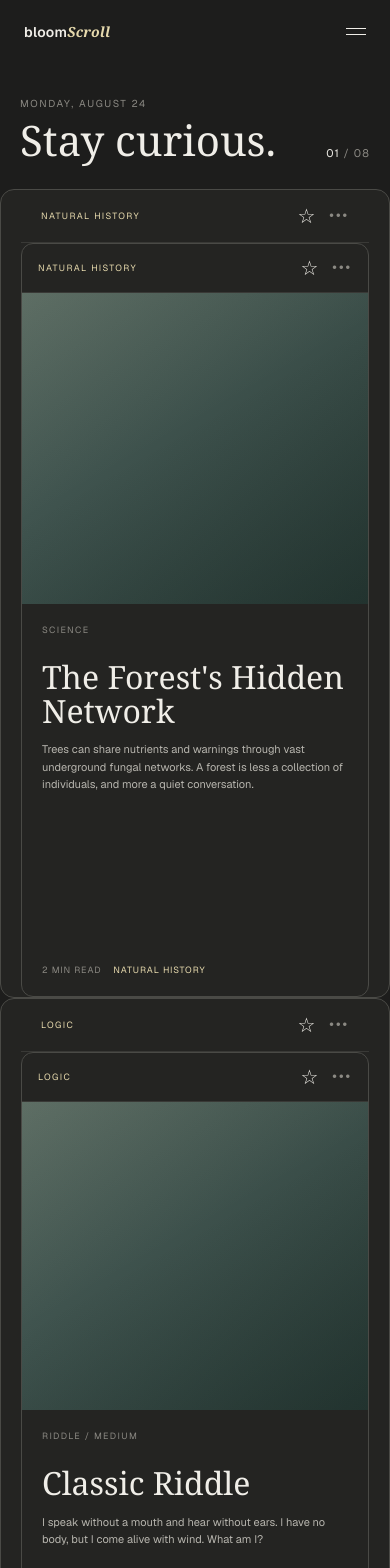
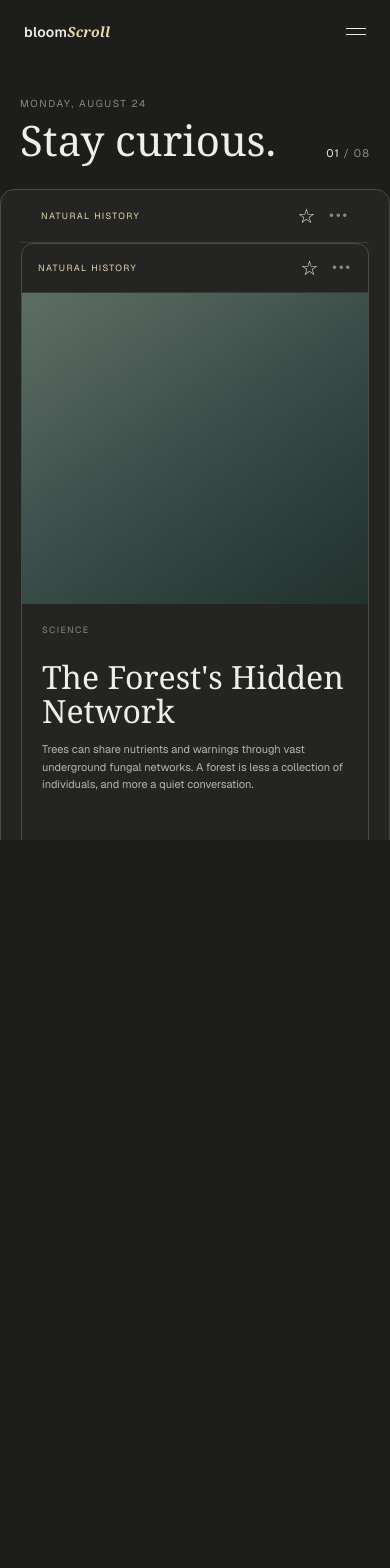
Before and after one commit to ndorsett333/bloomScroll, a Next.js app: page / in a window 390 px wide. Shown: the top 1568 px of the page. After the commit the page ends 844 px from the top, so only its background shows below. Built offline with nearby package versions, Linux system fonts and the light colour scheme.

Commit message:
add card snapping for scroll

```diff
--- a/src/app/page.module.css
+++ b/src/app/page.module.css
@@ -10,14 +10,19 @@
 .sidebarFooter strong { color: var(--ink); font-weight: 500; }
 .statusDot { width: 7px; height: 7px; margin-top: 3px; border-radius: 50%; background: #c2d49c; }
 .mobileHeader { display: none; }
-.feed { display: flex; min-width: 0; height: 100svh; flex-direction: column; overflow-y: scroll; scroll-snap-type: y mandatory; scroll-behavior: smooth; padding: 0; --topline-h: 96px; }
+.feed { display: flex; min-width: 0; height: 100svh; flex-direction: column; overflow: hidden; padding: 0; --topline-h: 96px; touch-action: pan-x; }
+.feed:focus { outline: 0; }
 .feedScroller { display: flex; flex-direction: column; }
 .feedTopline { display: flex; position: sticky; top: 0; z-index: 2; align-items: end; justify-content: space-between; width: 100%; max-width: 750px; margin: 0 auto; padding: 3vh clamp(28px, 6vw, 96px) 1.5vh; background: #1d1d1c; }
 .eyebrow { margin: 0 0 10px; color: var(--muted); font-size: 10px; letter-spacing: .16em; text-transform: uppercase; }
 .feedTopline h1 { margin: 0; font-family: Georgia, serif; font-size: clamp(34px, 5vw, 64px); font-weight: 400; line-height: .95; letter-spacing: 0; }
 .counter { color: var(--muted); font-size: 11px; letter-spacing: .1em; }
 .counter span { color: var(--ink); }
-.learningCard { width: 100%; max-width: 750px; margin: 0 auto; border: 1px solid #4a4a46; border-radius: 18px; overflow: hidden; background: #242422; scroll-snap-align: start; scroll-snap-stop: always; scroll-margin-top: var(--topline-h, 96px); display: flex; flex-direction: column; min-height: calc(100svh - 120px - var(--topline-h, 96px)); padding: 0 clamp(28px, 6vw, 96px); }
+.learningCard { width: 100%; max-width: 750px; margin: 0 auto; border: 1px solid #4a4a46; border-radius: 18px; overflow: hidden; background: #242422; display: flex; flex-direction: column; min-height: calc(100svh - 120px - var(--topline-h, 96px)); padding: 0 clamp(28px, 6vw, 96px); }
+.enterNext { animation: card-enter-next 360ms cubic-bezier(.22, .8, .25, 1) both; }
+.enterPrevious { animation: card-enter-previous 360ms cubic-bezier(.22, .8, .25, 1) both; }
+@keyframes card-enter-next { from { opacity: 0; transform: translateY(32px); } to { opacity: 1; transform: translateY(0); } }
+@keyframes card-enter-previous { from { opacity: 0; transform: translateY(-32px); } to { opacity: 1; transform: translateY(0); } }
 .cardHeader { display: flex; align-items: center; justify-content: space-between; padding: 16px 20px; border-bottom: 1px solid var(--line); }
 .topic { color: var(--cream); font-size: 9px; letter-spacing: .15em; }
 .cardActions { display: flex; gap: 14px; }
@@ -43,5 +48,5 @@
 .nextCue { display: flex; gap: 12px; align-items: center; width: 100%; max-width: 750px; margin: 2vh auto 7vh; color: var(--muted); font-size: 10px; letter-spacing: .08em; text-transform: uppercase; scroll-snap-align: start; }.nextLine { width: 28px; height: 1px; background: var(--line); }.downArrow { margin-left: auto; color: var(--cream); font-size: 18px; }
 .sideNote { display: flex; flex-direction: column; justify-content: center; height: 100svh; border-left: 1px solid var(--line); padding: 32px; }.sideNote h2 { margin: 16px 0 25px; font-family: Georgia, serif; font-size: 31px; font-weight: 400; line-height: 1.02; }.noteRule { width: 100%; height: 1px; background: var(--line); }.noteText { max-width: 180px; color: var(--muted); font-size: 12px; line-height: 1.6; }.noteIndex { margin-top: 70px; color: var(--cream); font-family: Georgia, serif; font-size: 25px; }
 
-@media (max-width: 900px) { .page { display: block; height: auto; overflow: visible; }.sidebar, .sideNote { display: none; }.mobileHeader { display: flex; align-items: center; justify-content: space-between; padding: 22px 24px; }.mark span { color: var(--cream); font-family: Georgia, serif; font-style: italic; }.iconButton { display: grid; gap: 5px; padding: 5px 0; }.iconButton span { display: block; width: 20px; height: 1px; background: var(--ink); }.feed { height: auto; min-height: 100svh; overflow-y: visible; }.feedTopline { padding: 4vh 20px 2vh; }.cardBody { min-height: 390px; }.illustration { min-height: 390px; } }
+@media (max-width: 900px) { .page { display: block; height: 100svh; overflow: hidden; }.sidebar, .sideNote { display: none; }.mobileHeader { display: flex; align-items: center; justify-content: space-between; padding: 22px 24px; }.mark span { color: var(--cream); font-family: Georgia, serif; font-style: italic; }.iconButton { display: grid; gap: 5px; padding: 5px 0; }.iconButton span { display: block; width: 20px; height: 1px; background: var(--ink); }.feed { height: calc(100svh - 67px); min-height: 0; }.feedTopline { padding: 4vh 20px 2vh; }.cardBody { min-height: 390px; }.illustration { min-height: 390px; } }
 @media (max-width: 600px) { .feedTopline { margin-bottom: 12px; }.feedTopline h1 { font-size: 42px; }.learningCard { border-radius: 14px; min-height: calc(100svh - 100px); padding: 0 20px; }.cardBody { display: flex; flex-direction: column; }.illustration { min-height: 220px; }.sun { top: 15%; right: 18%; width: 44px; height: 44px; }.mountain { border-right-width: 130px; border-bottom-width: 200px; border-left-width: 130px; }.mountainTwo { border-right-width: 160px; border-left-width: 160px; }.tree { height: 155px; }.tree::before, .tree::after { bottom: 75px; width: 95px; height: 120px; }.lessonCopy { min-height: 335px; padding: 25px; }.lessonCopy h2 { margin: 18px 0 15px; font-size: 41px; }.description { font-size: 11px; }.nextCue { margin: 2vh 20px 7vh; } }
--- a/src/app/page.tsx
+++ b/src/app/page.tsx
@@ -1,3 +1,6 @@
+"use client";
+
+import { useRef, useState } from "react";
 import styles from "./page.module.css";
 import { dummyContent } from "@/data/dummy-content";
 import { ArticleCard } from "@/components/ArticleCard";
@@ -6,7 +9,50 @@ import { PuzzleCard } from "@/components/PuzzleCard";
 import { QuizCard } from "@/components/QuizCard";
 import { isArticle, isRiddle, isPuzzle, isQuiz } from "@/types/content";
 
+const transitionDuration = 360;
+
 export default function Home() {
+  const [activeIndex, setActiveIndex] = useState(0);
+  const [direction, setDirection] = useState<"next" | "previous">("next");
+  const lastNavigationAt = useRef(0);
+  const touchStartY = useRef<number | null>(null);
+  const activeContent = dummyContent[activeIndex];
+
+  function navigate(step: 1 | -1) {
+    const now = Date.now();
+    if (now - lastNavigationAt.current < transitionDuration) return;
+
+    lastNavigationAt.current = now;
+    setDirection(step === 1 ? "next" : "previous");
+    setActiveIndex((currentIndex) =>
+      (currentIndex + step + dummyContent.length) % dummyContent.length,
+    );
+  }
+
+  function handleWheel(event: React.WheelEvent<HTMLElement>) {
+    if (Math.abs(event.deltaY) < Math.abs(event.deltaX) || event.deltaY === 0) return;
+    event.preventDefault();
+    navigate(event.deltaY > 0 ? 1 : -1);
+  }
+
+  function handleKeyDown(event: React.KeyboardEvent<HTMLElement>) {
+    if (event.key !== "ArrowDown" && event.key !== "ArrowUp") return;
+    event.preventDefault();
+    navigate(event.key === "ArrowDown" ? 1 : -1);
+  }
+
+  function handleTouchStart(event: React.TouchEvent<HTMLElement>) {
+    touchStartY.current = event.touches[0]?.clientY ?? null;
+  }
+
+  function handleTouchEnd(event: React.TouchEvent<HTMLElement>) {
+    const startY = touchStartY.current;
+    const endY = event.changedTouches[0]?.clientY;
+    touchStartY.current = null;
+    if (startY === null || endY === undefined || Math.abs(startY - endY) < 48) return;
+    navigate(startY > endY ? 1 : -1);
+  }
+
   return (
     <div className={styles.page}>
       <header className={styles.mobileHeader}>
@@ -30,31 +76,41 @@ export default function Home() {
         </div>
       </aside>
 
-      <main className={styles.feed} id="discover">
+      <main
+        className={styles.feed}
+        id="discover"
+        onKeyDown={handleKeyDown}
+        onTouchEnd={handleTouchEnd}
+        onTouchStart={handleTouchStart}
+        onWheel={handleWheel}
+        tabIndex={0}
+      >
         <div className={styles.feedScroller}>
           <div className={styles.feedTopline}>
             <div>
               <p className={styles.eyebrow}>Monday, August 24</p>
               <h1>Stay curious.</h1>
             </div>
-            <div className={styles.counter}><span>01</span> / {dummyContent.length.toString().padStart(2, '0')}</div>
+            <div className={styles.counter}><span>{(activeIndex + 1).toString().padStart(2, '0')}</span> / {dummyContent.length.toString().padStart(2, '0')}</div>
           </div>
 
-          {dummyContent.map((content, index) => (
-            <section key={content.id} className={styles.learningCard} aria-labelledby={`card-title-${index}`}>
+          <section
+            key={activeContent.id}
+            className={`${styles.learningCard} ${direction === "next" ? styles.enterNext : styles.enterPrevious}`}
+            aria-labelledby={`card-title-${activeIndex}`}
+          >
             <div className={styles.cardHeader}>
-                <span className={styles.topic}>{content.category?.toUpperCase() || "LEARNING"}</span>
+              <span className={styles.topic}>{activeContent.category?.toUpperCase() || "LEARNING"}</span>
               <div className={styles.cardActions}>
                 <button type="button" aria-label="Save this lesson">☆</button>
                 <button type="button" aria-label="More options">•••</button>
               </div>
             </div>
-              {isArticle(content) && <ArticleCard content={content} />}
-              {isRiddle(content) && <RiddleCard content={content} />}
-              {isPuzzle(content) && <PuzzleCard content={content} />}
-              {isQuiz(content) && <QuizCard content={content} />}
+            {isArticle(activeContent) && <ArticleCard content={activeContent} />}
+            {isRiddle(activeContent) && <RiddleCard content={activeContent} />}
+            {isPuzzle(activeContent) && <PuzzleCard content={activeContent} />}
+            {isQuiz(activeContent) && <QuizCard content={activeContent} />}
           </section>
-          ))}
 
           <div className={styles.nextCue}>
             <span className={styles.nextLine} />
```
Lines whose indentation alone changed are shown as unchanged.
